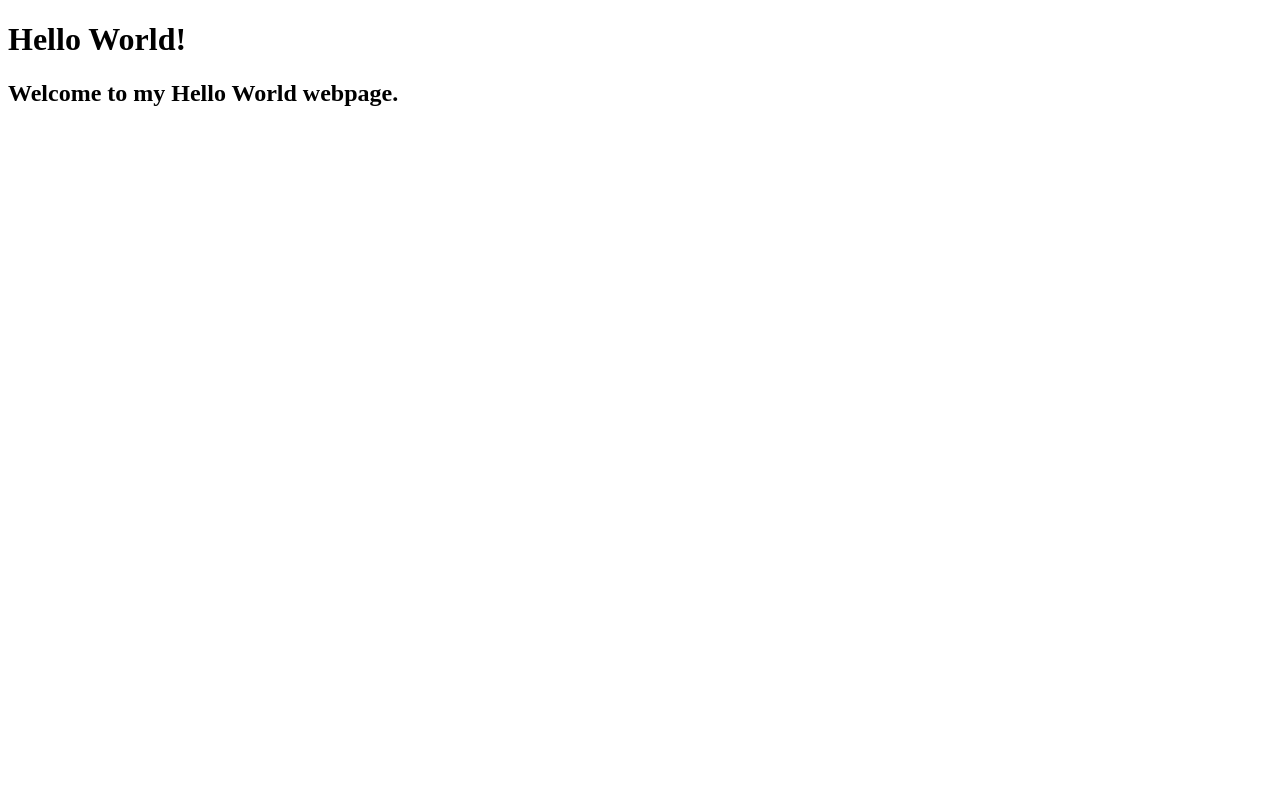
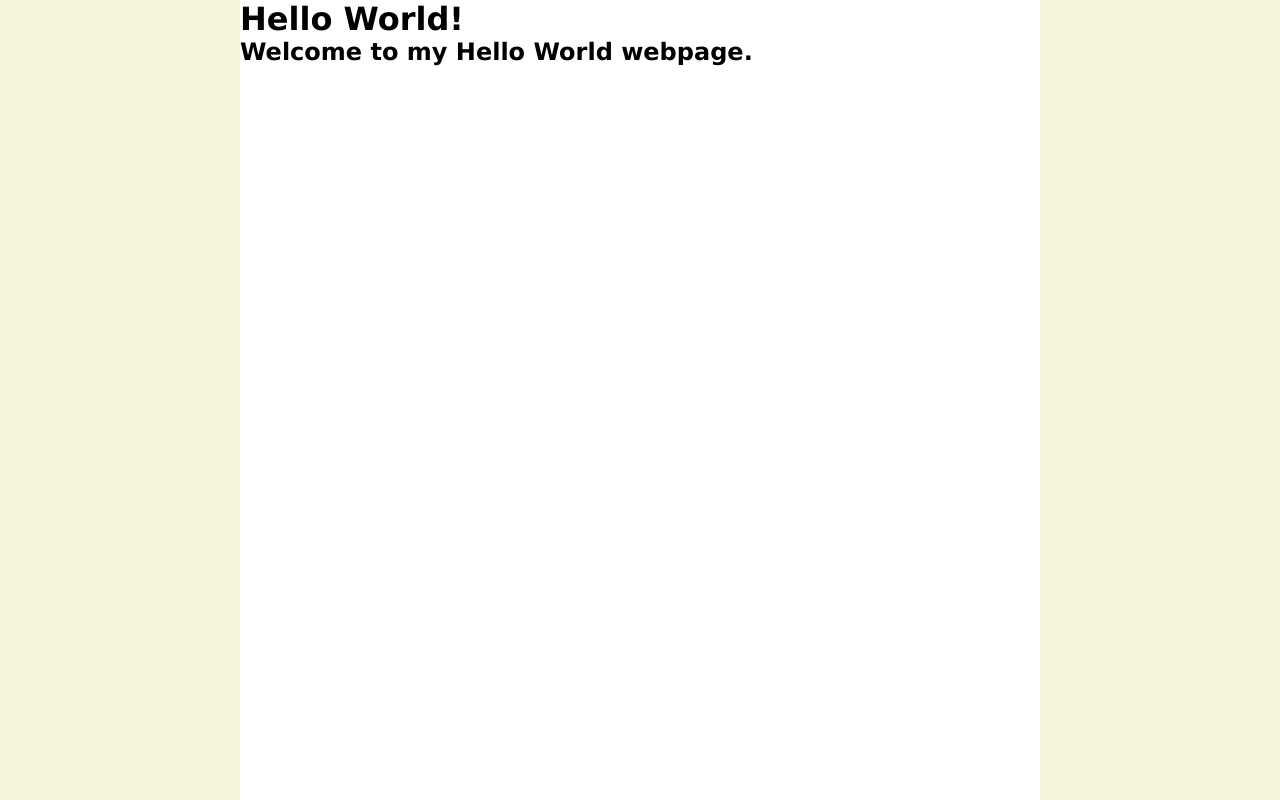
Before and after one commit to kbarks06/helloworld, a plain HTML site: page index.html in a window 1280 px wide. Drawn offline with Linux system fonts and the light colour scheme.

Commit message:
Added content

```diff
--- a/index.html
+++ b/index.html
@@ -3,6 +3,9 @@
 <head>
     <meta charset="UTF-8">
     <meta name="viewport" content="width=device-width, initial-scale=1.0">
+
+    <link rel="stylesheet" href="styles/main.css">
+
     <title>Hello World!</title>
 </head>
 <body>
--- /dev/null
+++ b/styles/main.css
@@ -0,0 +1,12 @@
+*{
+    margin: 0;
+}
+html
+    {background-color: beige;}
+body{
+    background-color: white;
+    height: 100vh;
+    max-width: 800px;
+    margin: 0 auto;
+    font-family: Verdana, Geneva, Tahoma, sans-serif;
+}
```
